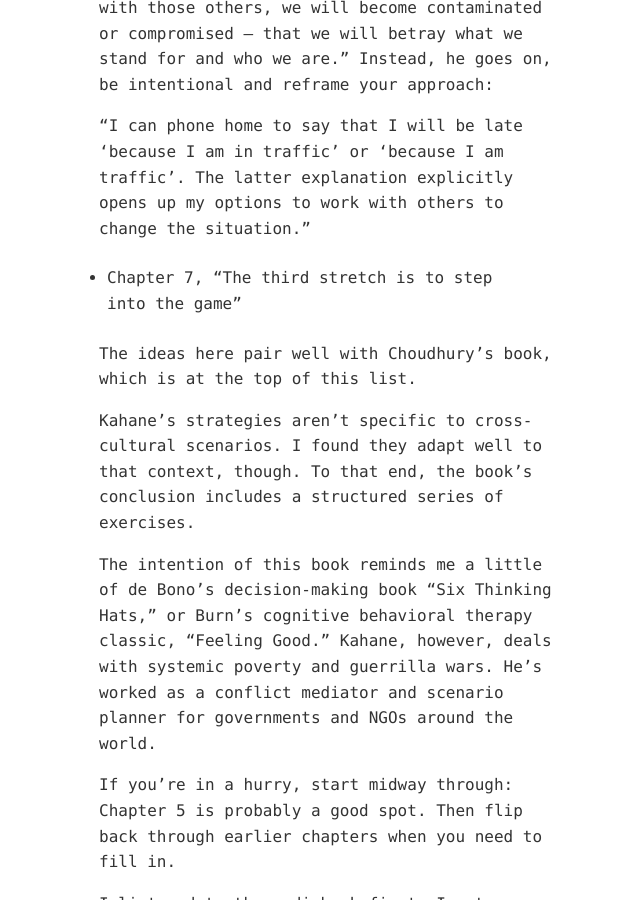
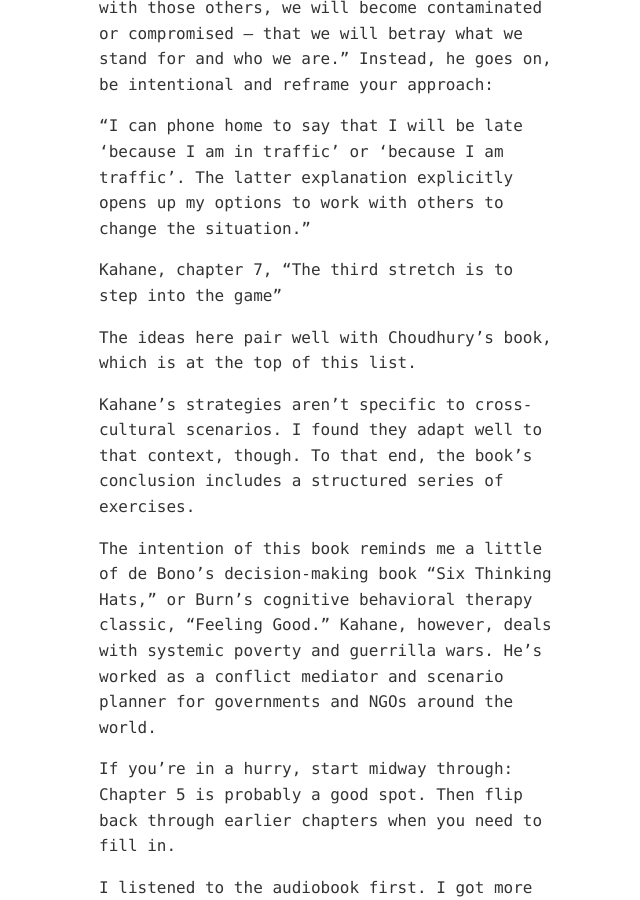
Before and after one commit to zachmccabe/zachmccabe.github.io, a Jekyll site: the page built from _travel/reading-list.md, in a window 1280 px wide and 900 px high, scrolled down 5328 px. Shown: the whole window, without its empty margins (309-949 px from the left). Built offline with Jekyll 4.4.1, drawn with Linux system fonts in a browser that asks for light colours; some of the changed text lies outside the part shown.

Commit message:
Update reading-list.md
Fixing blockquotes.

```diff
--- a/_travel/reading-list.md
+++ b/_travel/reading-list.md
@@ -103,9 +103,9 @@
 
 He frames it like this: "...we separate and shield ourselves by asserting that we are right and the others are wrong. We fear that if we collaborate with those others, we will become contaminated or compromised -- that we will betray what we stand for and who we are." Instead, he goes on, be intentional and reframe your approach:
 
->"I can phone home to say that I will be late 'because I am in traffic' or 'because I am traffic'. The latter explanation explicitly opens up my options to work with others to change the situation."
+> "I can phone home to say that I will be late 'because I am in traffic' or 'because I am traffic'. The latter explanation explicitly opens up my options to work with others to change the situation."
 >
-> - Chapter 7, "The third stretch is to step into the game"
+> Kahane, chapter 7, "The third stretch is to step into the game"
 
 The ideas here pair well with Choudhury's book, which is at the top of this list.
 
```
Also changed, not shown: other parts of _travel/reading-list.md (+1 -1 lines).
